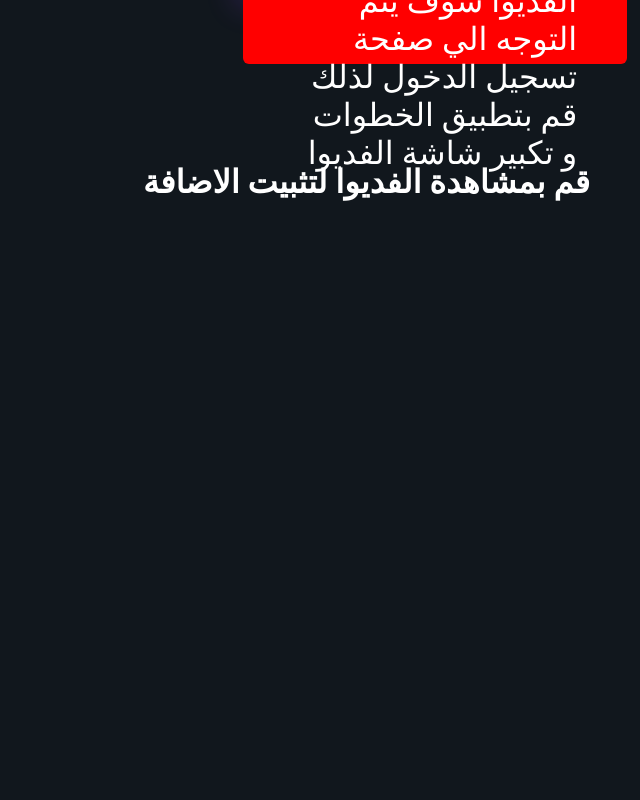
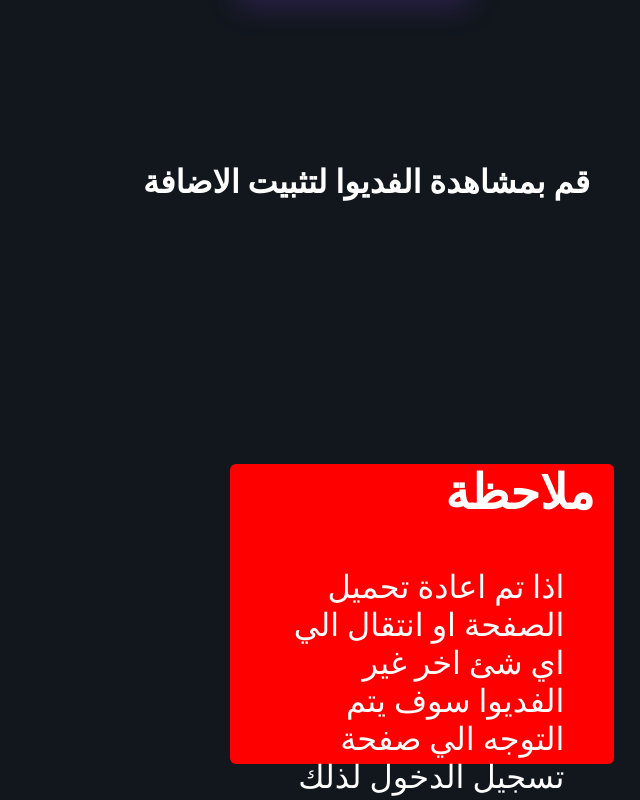
Before and after one commit to oop7/website_Anti-expire-login, a plain HTML site: page page_2.html in a window 1280 px wide. Shown: the part 741-1541 px from the top of the page, without its empty margins (640-1280 px from the left). Before the commit the page ends 1505 px from the top, so only its background shows below. Drawn offline with Linux system fonts and the light colour scheme.

Commit message:
frist commit

```diff
--- a/style.css
+++ b/style.css
@@ -186,6 +186,5 @@
   width: 30%;
   height: 300px;
   position: relative;
-  left:69%;
-  bottom:700px;
+  left: 68%;
 }
```
